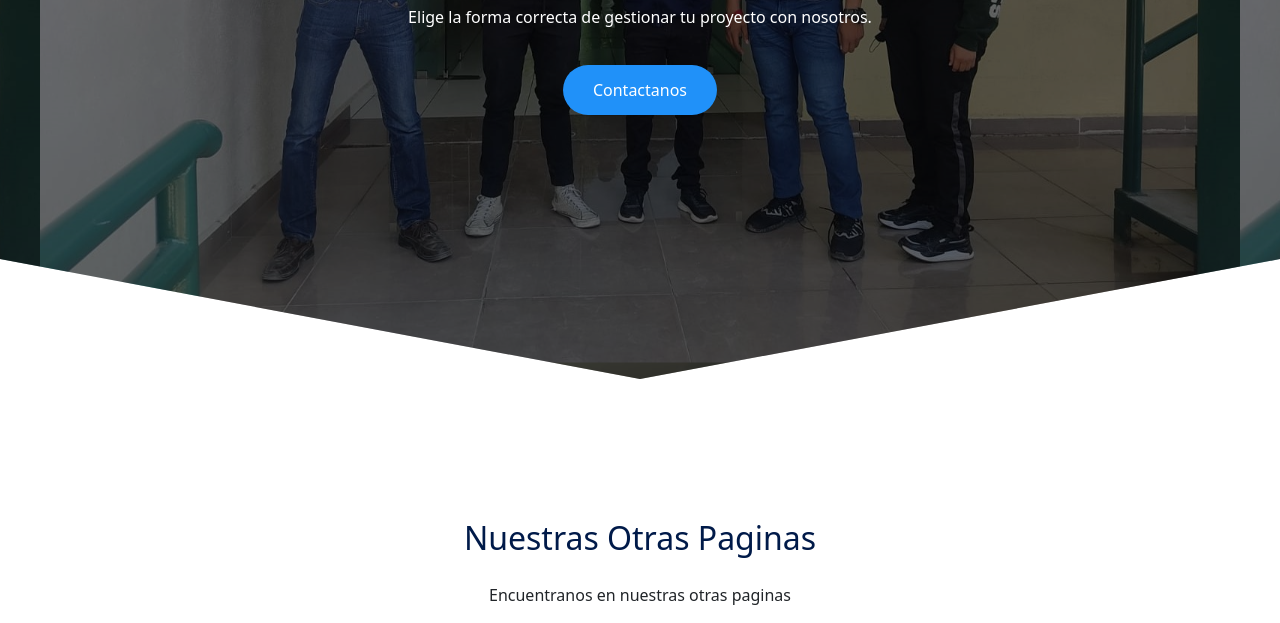
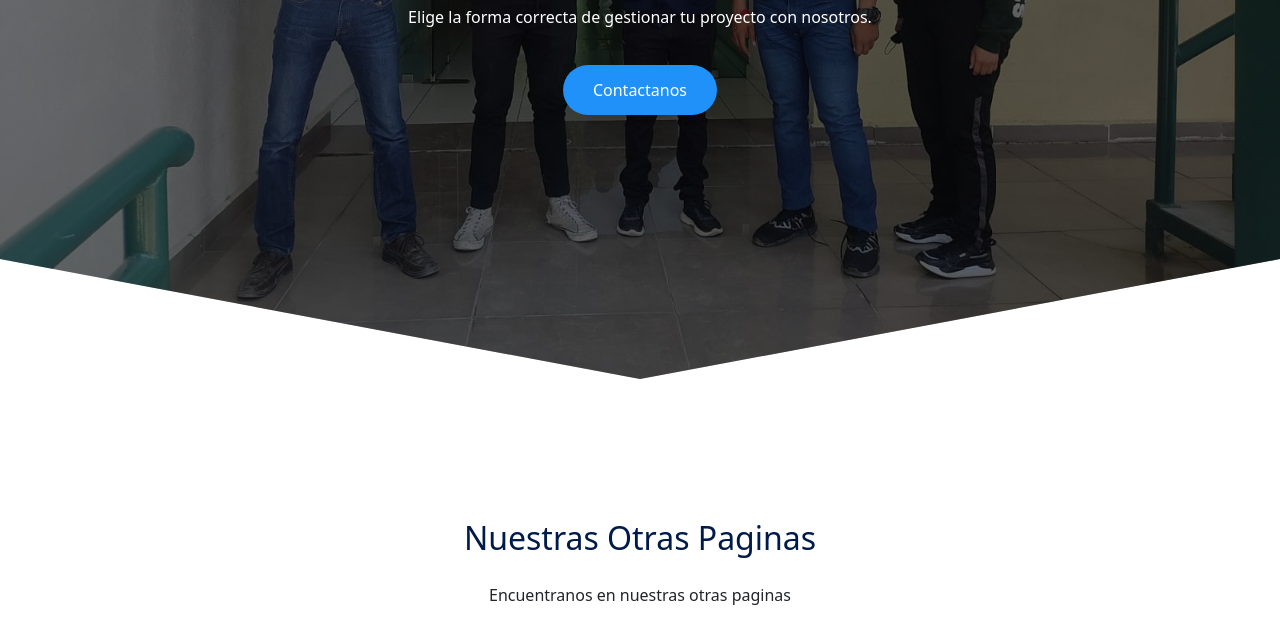
Before and after one commit to oscarxjauregui/Practica2.1-html-ycss.github.io, a plain HTML site: page index.html in a window 1280 px wide. Shown: the part 381-1004 px from the top of the page. Drawn offline with Linux system fonts and the light colour scheme; files whose address does not match are found by name.

Commit message:
actualize la foto

```diff
--- a/css/estilos.css
+++ b/css/estilos.css
@@ -59,7 +59,7 @@ body {
     clip-path: polygon(0 0, 100% 0, 100% 80%, 50% 95%, 0 80%);
     z-index: -1;
     background-position: center;
-    background-size: 75em;
+    background-size: 100%;
 }
 .hero2::before {
     content: "";
```
